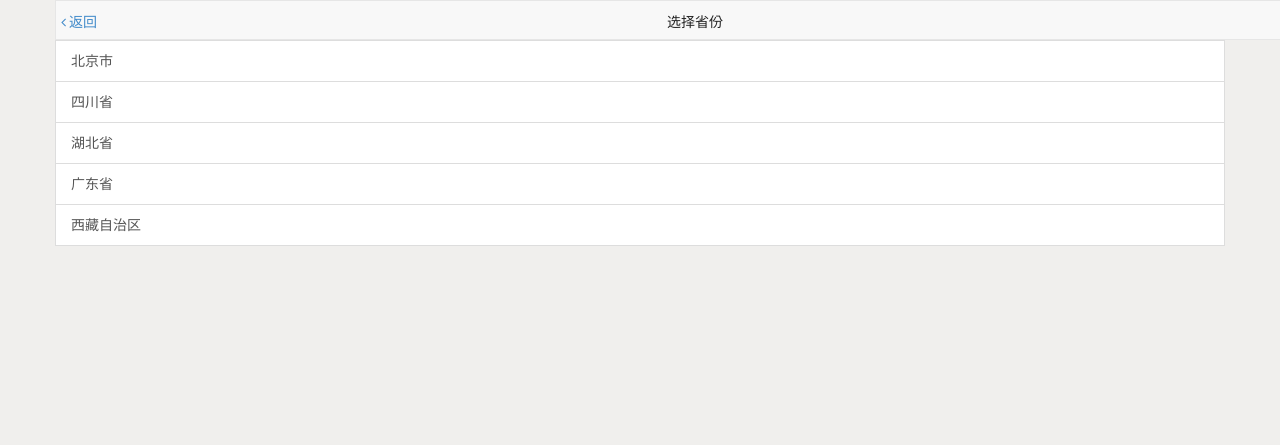
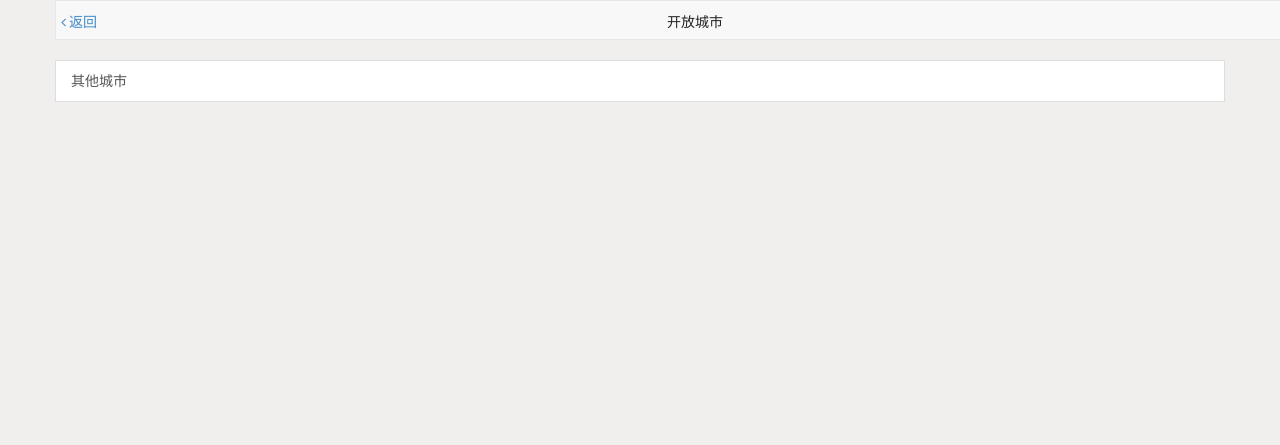
Before and after one commit to lantianlz/aoao, a Django app: template www/templates/mobile/city/open_citys_list.html in a window 1280 px wide. Shown: the top 445 px of the page. Run offline with Django 3.2, Linux system fonts and the light colour scheme; the template is opened without the code that fills it, so the values that code supplies are empty; some libraries are stand-ins or nearby versions.

Commit message:
选择城市初步完成

```diff
--- a/static/css/site.css
+++ b/static/css/site.css
@@ -146,6 +146,14 @@ body {
 .w350{width: 350px;}
 .min-w500{min-width: 500px;}
 
+.blank0 {height:0;clear:both;font-size:0;overflow:hidden;}
+.blank5 {height:5px;clear:both;font-size:0;overflow:hidden;}
+.blank10 {height:10px;clear:both;font-size:0;overflow:hidden;}
+.blank15 {height:15px;clear:both;font-size:0;overflow:hidden;}
+.blank20 {height:20px;clear:both;font-size:0;overflow:hidden;}
+.blank30 {height:30px;clear:both;font-size:0;overflow:hidden;}
+.blank40 {height:40px;clear:both;font-size:0;overflow:hidden;}
+
 .avatar-25{
 	width: 25px;
 	height: 25px;
--- a/www/account/views_oauth.py
+++ b/www/account/views_oauth.py
@@ -93,7 +93,7 @@ def oauth_weixin(request):
 
     code = request.REQUEST.get('code')
     if not code:
-        logging.error(client.authorize())
+        # logging.error(client.authorize())
         return HttpResponseRedirect(client.authorize())
     else:
         # 获取access_token
--- a/www/city/urls.py
+++ b/www/city/urls.py
@@ -3,7 +3,7 @@ from django.conf.urls import patterns, include, url
 
 urlpatterns = patterns('www.city.views',
 
-                       url(r'^citys$', 'show_open_citys'),
-                       url(r'^provinces$', 'provinces_list'),
-                       url(r'^province/(?P<province_id>\d+)$', 'cities')
+                       url(r'^open_citys_list$', 'open_citys_list'),
+                       url(r'^provinces_list$', 'provinces_list'),
+                       url(r'^province/(?P<province_id>\d+)$', 'citys_list')
                        )
--- a/www/templates/mobile/car_wash/index.html
+++ b/www/templates/mobile/car_wash/index.html
@@ -19,7 +19,7 @@
 		</div>
 		<div class="col-xs-4 line-height-32 f14">洗车行列表</div>
 		<div class="col-xs-4 line-height-32 text-right">
-			<a href="/city/citys">
+			<a href="/city/open_citys_list">
 				<i class="fa fa-map-marker pr-3"></i>成都
 			</a>
 		</div>
--- a/www/templates/mobile/city/open_citys_list.html
+++ b/www/templates/mobile/city/open_citys_list.html
@@ -5,26 +5,21 @@
 {% block container %}
 <div class="row pf text-center f14 border-1 bdc-e6e6e6 bgc-f8f8f8 pt-5 pb-5 z99 w h40 line-height-32">
 	<div class="col-xs-3 text-left pl-5"><a class="go-back"><i class="fa fa-angle-left pr-3"></i>返回</a></div>
-	<div class="col-xs-6">选择省份</div>
+	<div class="col-xs-6">开放城市</div>
 	<div class="col-xs-3"></div>
 </div>
 
 <div class="row pt-30 pb-50">
 	<ul class="list-group pt-10">
-		<a href="/city/province/1" class="list-group-item">
-			北京市
+		{% for city in citys %}
+		<a href="javascript:void(0)" class="list-group-item">
+			{{city.city}}
 		</a>
-		<a href="/city/province/2" class="list-group-item">
-			四川省
-		</a>
-		<a href="/city/province/3" class="list-group-item">
-			湖北省
-		</a>
-		<a href="/city/province/3" class="list-group-item">
-			广东省
-		</a>
-		<a href="/city/province/3" class="list-group-item">
-			西藏自治区
+		{% endfor %}
+	</ul>
+	<ul class="list-group">
+		<a href="/city/provinces_list" class="list-group-item">
+			其他城市
 		</a>
 	</ul>
 </div>
```
Also changed, not shown: www/city/interface.py (+8 -2 lines), www/city/views.py (+11 -8 lines), www/templates/mobile/city/citys_list.html (renamed from www/templates/mobile/city/provinces.html, +5 -15 lines), www/templates/mobile/city/provinces_list.html (renamed from www/templates/mobile/city/cities.html, +5 -9 lines), scripts/sql/city_city.sql.
